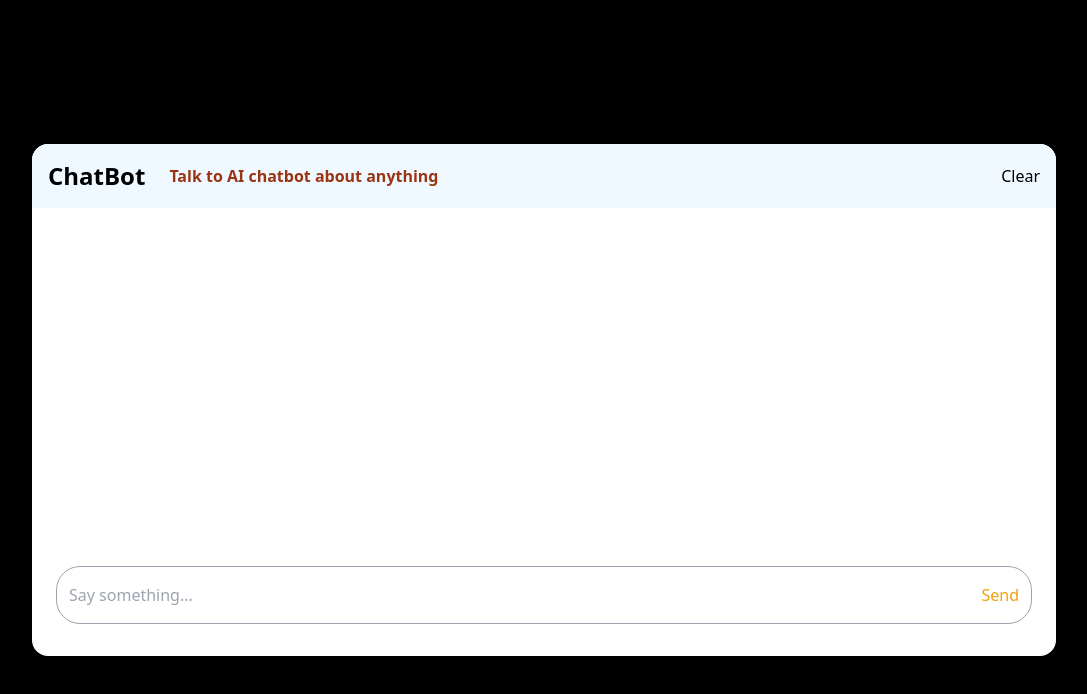
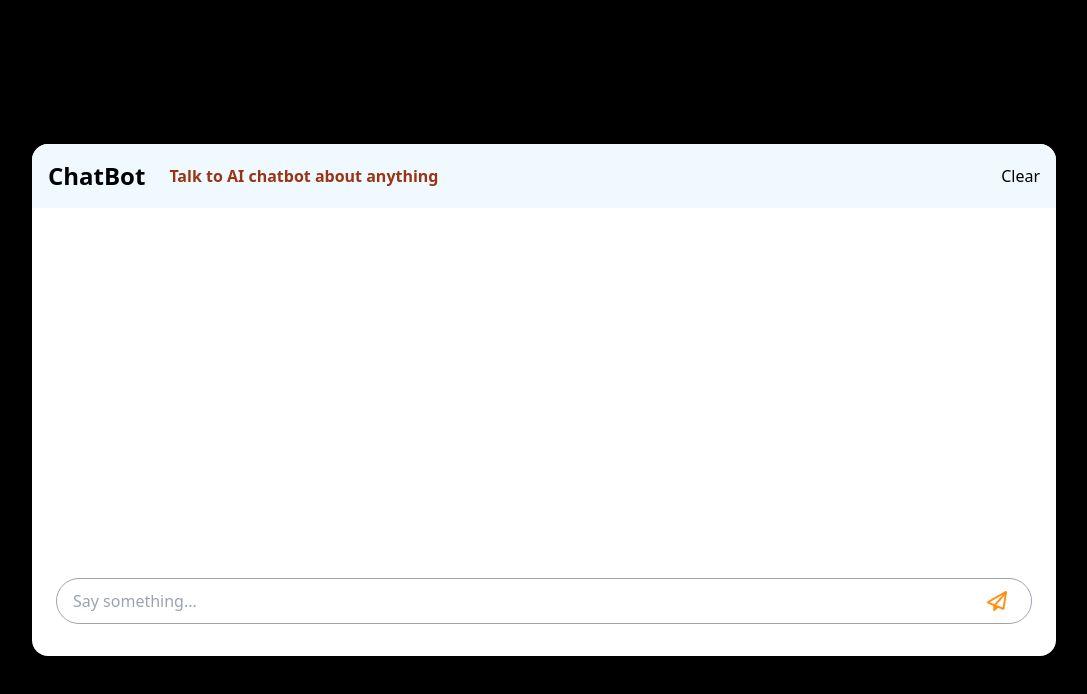
Before and after one commit to CAFECA-IO/chat-bot-lizzz, a Next.js app: page / in a window 1280 px wide. Shown: the top 694 px of the page, without its empty margins (96-1183 px from the left). Built offline with nearby package versions, Linux system fonts and the light colour scheme.

Commit message:
add paper plane icon

```diff
--- a/src/pages/index.tsx
+++ b/src/pages/index.tsx
@@ -105,10 +105,10 @@ const Homepage = () => {
 
         {/* Input Box */}
         <div className="px-6 pb-8 ">
-          <div className="flex items-center justify-between gap-6 rounded-3xl border border-gray-400 px-3 py-4 ">
-            <div className="flex-1">
+          <div className="flex items-center justify-between gap-6 rounded-3xl border border-gray-400 px-4 py-1">
+            <div className="flex-auto	">
               <input
-                className="size-full outline-none focus:outline-none"
+                className="w-full leading-loose outline-none focus:outline-none"
                 type="text"
                 value={userInput}
                 placeholder="Say something..."
@@ -116,11 +116,14 @@ const Homepage = () => {
                 onKeyUp={handleKeyUp}
               />
             </div>
-            <div className=" text-center	">
-              <Button className="text-amber-500" onClick={handleSendMessage}>
-                Send
-              </Button>
-            </div>
+            <Button className="p-2" onClick={handleSendMessage}>
+              <svg xmlns="http://www.w3.org/2000/svg" height="20" width="20" viewBox="0 0 512 512">
+                <path
+                  fill="#ff8f0f"
+                  d="M16.1 260.2c-22.6 12.9-20.5 47.3 3.6 57.3L160 376V479.3c0 18.1 14.6 32.7 32.7 32.7c9.7 0 18.9-4.3 25.1-11.8l62-74.3 123.9 51.6c18.9 7.9 40.8-4.5 43.9-24.7l64-416c1.9-12.1-3.4-24.3-13.5-31.2s-23.3-7.5-34-1.4l-448 256zm52.1 25.5L409.7 90.6 190.1 336l1.2 1L68.2 285.7zM403.3 425.4L236.7 355.9 450.8 116.6 403.3 425.4z"
+                />
+              </svg>
+            </Button>
           </div>
         </div>
       </div>
```
